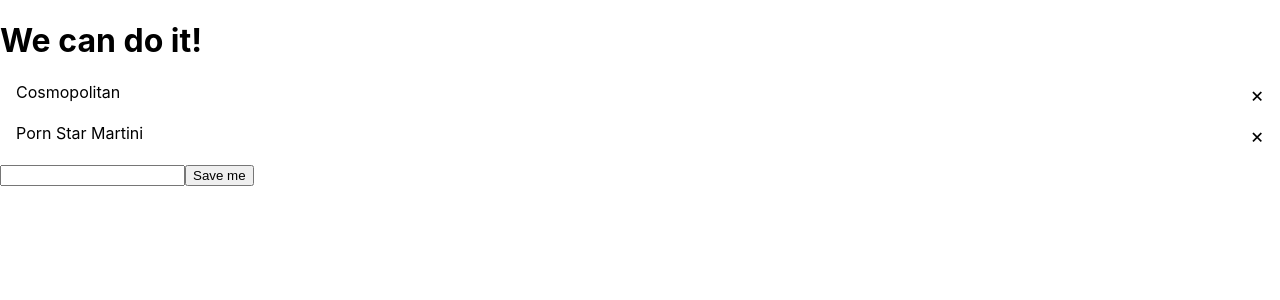
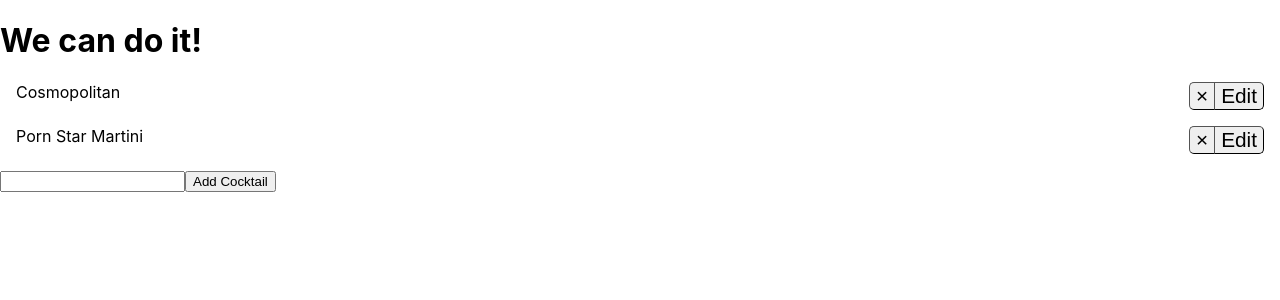
Before and after one commit to robertoalx/cocktail-price, a React (Create React App) app: page / in a window 1280 px wide. Shown: the top 300 px of the page. Built offline with nearby package versions, Linux system fonts and the light colour scheme; data requests are answered from the project's data file.

Commit message:
Finish the first version of CRUD on cocktail

```diff
--- a/src/component/cocktail/AddCocktail/AddCocktail.jsx
+++ b/src/component/cocktail/AddCocktail/AddCocktail.jsx
@@ -48,7 +48,7 @@ class AddCocktail extends Component {
                 />
                 <button
                     onClick={this.pushCocktail}>
-                    Save me
+                    Add Cocktail
                 </button>
             </div>
         )
--- a/src/component/cocktail/cocktail.css
+++ b/src/component/cocktail/cocktail.css
@@ -4,7 +4,22 @@
     padding: 0 1rem;
 }
 
-.cocktail-item>span:last-child {
+.cocktail-item>button:nth-child(2) {
     cursor: pointer;
     font-size: 1.3rem;
+    border-width: 1px;
+    margin-right: -1px;
+    border-top-left-radius: 5px;
+    border-bottom-left-radius: 5px;
 }
+
+.cocktail-item>button:nth-child(3) {
+    font-size: 1.3rem;
+    border-width: 1px;
+    border-top-right-radius: 5px;
+    border-bottom-right-radius: 5px;
+}
+
+.cocktail-item>span:nth-child(1) {
+flex-grow: 1
+}
--- a/src/component/cocktail/cocktail.jsx
+++ b/src/component/cocktail/cocktail.jsx
@@ -7,7 +7,8 @@ import './cocktail.css'
 class Cocktail extends Component {
 
     state = {
-        cocktail:[]
+        cocktail:[],
+        current: null
     }
 
     async getCocktail() {
@@ -25,14 +26,34 @@ class Cocktail extends Component {
     }
 
     AddCocktailToState = something => {
-        console.log(`And this will be saved: ${something}` )
         this.setState({
             cocktail: [...this.state.cocktail, {
                 id: this.state.cocktail.length +1,
                 name: something
             }]
         })
-        console.log(this.state.cocktail)
+    }
+
+    setCurrentCocktail = id => {
+        this.setState({
+            current: id
+        })
+    }
+
+    handleEditCocktail = event => {
+        const { keyCode: key } = event
+        // //if escape is pressed (27)
+        if (key === 27) {
+            this.setState({
+                current: null
+            })
+        } else if (key === 13) {
+            this.saveCocktail({
+                id: this.state.current,
+                name: event.target.value
+            })
+        }
+        // if enter is pressed (13)
     }
 
     renderCocktail = () => {
@@ -40,24 +61,57 @@ class Cocktail extends Component {
                 .state
                 .cocktail
                 .map((cocktail, key) =>
-                <p key={key} className='cocktail-item'>
-                    <span>{cocktail.name}</span>
-                    <span
-                        onClick={() => this.deleteCocktail(cocktail.id)}>
-                        &times;
-                    </span>
-                </p>)
+                    <p key={key} className='cocktail-item'>
+                        <span>
+                            {
+                                this.state.current !== cocktail.id &&
+                                <span>{cocktail.name}</span>
+                            }
+                            {
+                                this.state.current === cocktail.id &&
+                                <input
+                                    type="text"
+                                    defaultValue={cocktail.name}
+                                    onKeyDown={this.handleEditCocktail}
+                                    autoFocus/>}
+                        </span>
+                        <button
+                            onClick={() => this.deleteCocktail(cocktail.id)}>
+                            &times;
+                        </button>
+                        <button
+                            onClick={() => this.setCurrentCocktail(cocktail.id)}>
+                        Edit
+                        </button>
+                    </p>)
     }
 
     async deleteCocktail(id) {
-        console.log(`And now we delete the id with number "${id}"`);
         await axios.delete(`${BASE_URL}cocktail/${id}`, {
             'Content-Type': 'application/json',
             method: 'DELETE'
+        }).then( result => {
+            // remove the cocktail from state
+            this.setState ({
+                cocktail: this.state.cocktail.filter(cocktail => cocktail.id !== id)
+            })
+        })
+        // if(confirm('any')) {
+        // }
+    }
+
+    async saveCocktail(cocktailObject) {
+        await axios.put(`${BASE_URL}cocktail/${cocktailObject.id}`, {
+            'Content-Type': 'application/json',
+            ...cocktailObject,
+            method: 'PUT'
         }).then( () => {
             // remove the cocktail from state
             this.setState ({
-                cocktail: this.state.cocktail.filter(cocktail => cocktail.id !== id)
+                cocktail: this.state.cocktail.map(cocktail => cocktail.id !== cocktailObject.id ? cocktail : cocktailObject)
+            })
+            this.setState({
+                current: null
             })
         })
     }
```
Also changed, not shown: eslint.json (added, +10 -0 lines).
